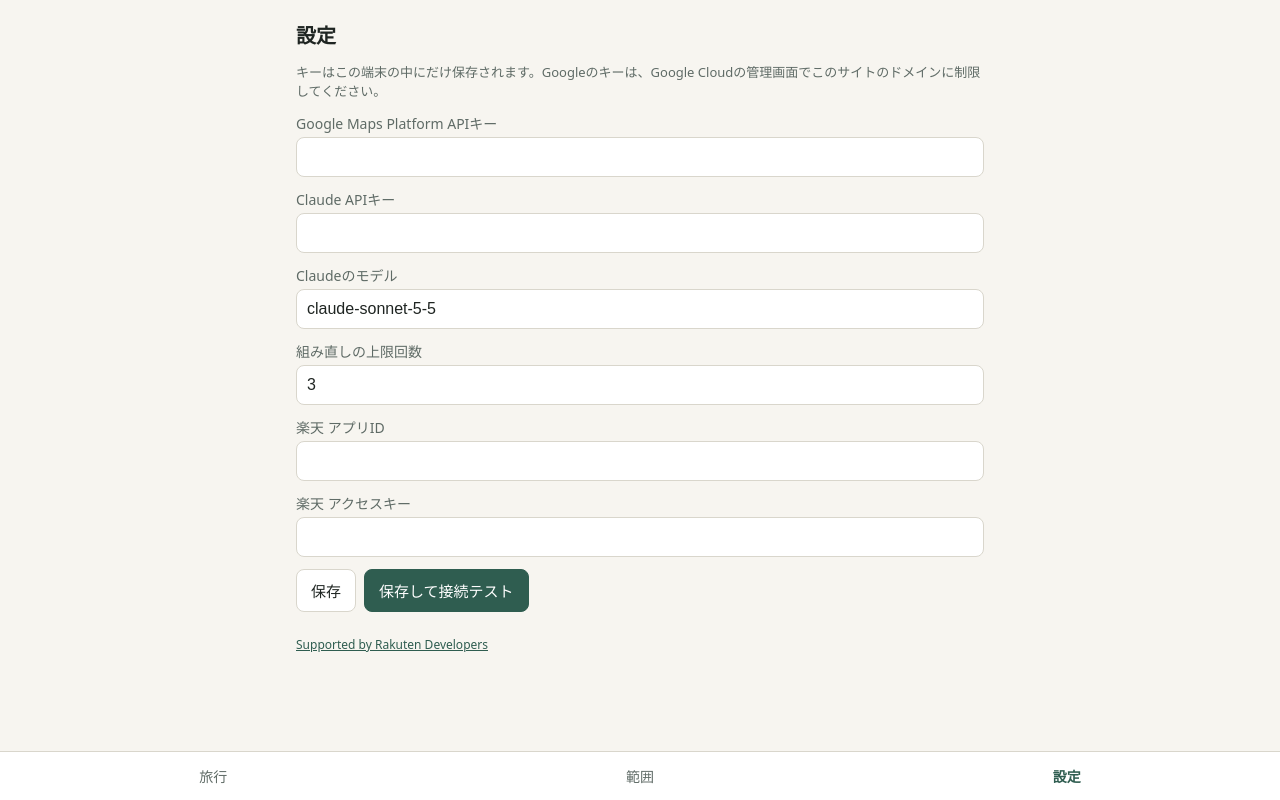
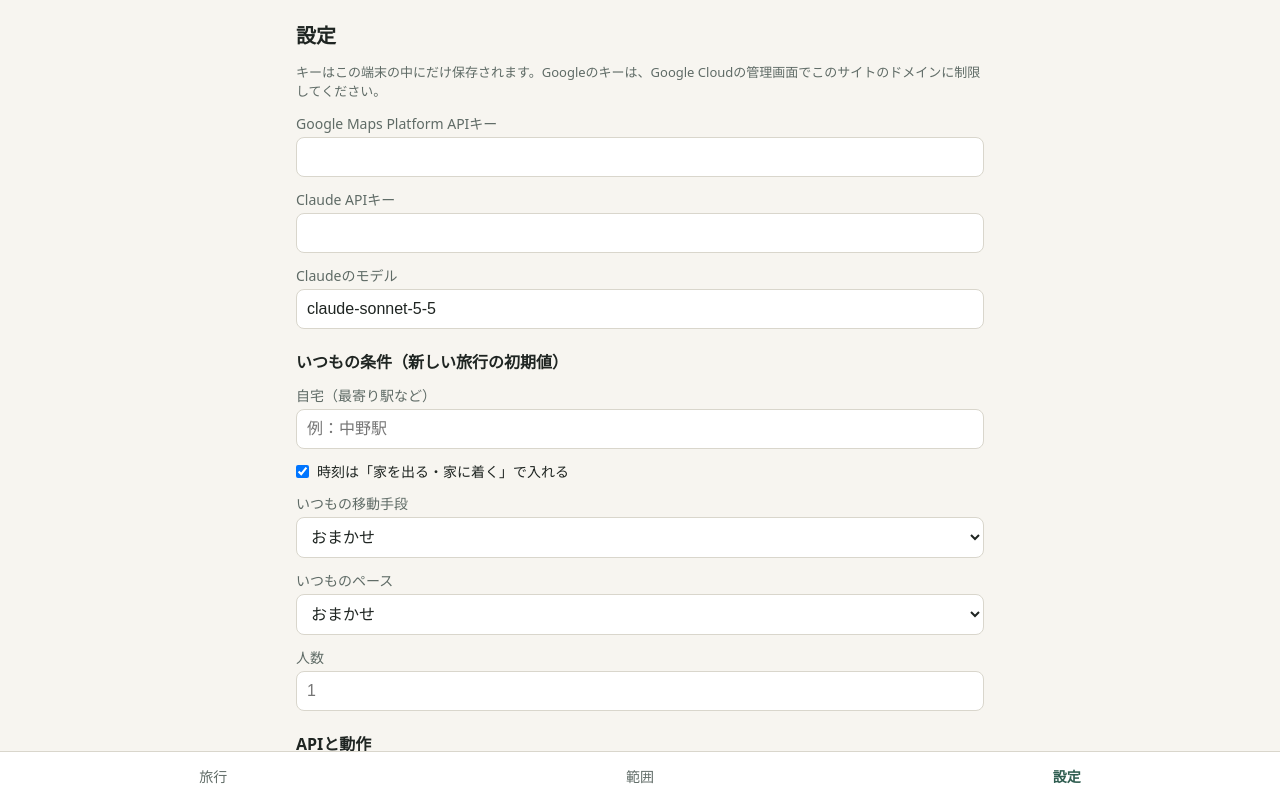
Before and after one commit to asatoh412-spec/tabi-planner, a React (Vite) app: page / in a window 1280 px wide. Both pictures are taken after a click on the button "設定". Shown: the top 800 px of the page. Built offline with nearby package versions, Linux system fonts and the light colour scheme.

Commit message:
設定に「いつもの条件」（自宅など）を追加し、新しい旅行の初期値にする

```diff
--- a/src/components/ConditionsForm.tsx
+++ b/src/components/ConditionsForm.tsx
@@ -26,6 +26,19 @@ export default function ConditionsForm({ initial, onStart, goArea, onDraft }: {
   const [withEvents, setWithEvents] = useState(initial?.withEvents ?? true)
   useEffect(() => { onDraft?.({ name, conditions: c, withEvents }) }, [name, c, withEvents])
 
+  // 新しい旅行では「いつもの条件」（設定タブ）を初期値として入れる
+  useEffect(() => {
+    if (initial) return
+    getSettings().then(st => setC(x => ({
+      ...x,
+      home: x.home ?? (st.home || null),
+      startBasis: x.startBasis ?? (st.home && (st.homeTravelBasis ?? true) ? 'home' : 'gateway'),
+      endBasis: x.endBasis ?? (st.home && (st.homeTravelBasis ?? true) ? 'home' : 'gateway'),
+      mode: x.mode ?? st.defaultMode ?? null,
+      pace: x.pace ?? st.defaultPace ?? null,
+      adults: x.adults ?? st.defaultAdults ?? null,
+    })))
+  }, [])
   useEffect(() => { listAreas().then(a => { setAreas(a); if (!c.areaIds.length && a.length === 1) setC(x => ({ ...x, areaIds: [a[0].id] })) }); listPresets().then(setPresets) }, [])
 
   const upd = (p: Partial<Conditions>) => setC(x => ({ ...x, ...p }))
--- a/src/components/Settings.tsx
+++ b/src/components/Settings.tsx
@@ -45,6 +45,19 @@ export default function Settings() {
       <label>Google Maps Platform APIキー<input type="password" value={s.googleKey} onChange={set('googleKey')} autoComplete="off" /></label>
       <label>Claude APIキー<input type="password" value={s.anthropicKey} onChange={set('anthropicKey')} autoComplete="off" /></label>
       <label>Claudeのモデル<input value={s.claudeModel} onChange={set('claudeModel')} /></label>
+      <h2>いつもの条件（新しい旅行の初期値）</h2>
+      <label>自宅（最寄り駅など）<input value={s.home ?? ''} onChange={e => { setS({ ...s, home: e.target.value }); setSaved(false) }} placeholder="例：中野駅" /></label>
+      <label className="check"><input type="checkbox" checked={s.homeTravelBasis ?? true} onChange={e => { setS({ ...s, homeTravelBasis: e.target.checked }); setSaved(false) }} />時刻は「家を出る・家に着く」で入れる</label>
+      <label>いつもの移動手段
+        <select value={s.defaultMode ?? ''} onChange={e => { setS({ ...s, defaultMode: (e.target.value || null) as S['defaultMode'] }); setSaved(false) }}>
+          <option value="">おまかせ</option><option value="train">電車中心</option><option value="car">車</option><option value="walk_transit">徒歩＋公共交通</option>
+        </select></label>
+      <label>いつものペース
+        <select value={s.defaultPace ?? ''} onChange={e => { setS({ ...s, defaultPace: (e.target.value || null) as S['defaultPace'] }); setSaved(false) }}>
+          <option value="">おまかせ</option><option value="relaxed">ゆったり</option><option value="standard">標準</option><option value="packed">詰め込み</option>
+        </select></label>
+      <label>人数<input type="number" min={1} max={10} value={s.defaultAdults ?? ''} onChange={e => { setS({ ...s, defaultAdults: e.target.value ? Number(e.target.value) : null }); setSaved(false) }} placeholder="1" /></label>
+      <h2>APIと動作</h2>
       <label>組み直しの上限回数<input type="number" min={0} max={5} value={s.maxRepair} onChange={e => { setS({ ...s, maxRepair: Number(e.target.value) }); setSaved(false) }} /></label>
       <label>楽天 アプリID<input value={s.rakutenAppId} onChange={set('rakutenAppId')} autoComplete="off" /></label>
       <label>楽天 アクセスキー<input type="password" value={s.rakutenAccessKey} onChange={set('rakutenAccessKey')} autoComplete="off" /></label>
--- a/src/types.ts
+++ b/src/types.ts
@@ -181,6 +181,12 @@ export interface Settings {
   rakutenAccessKey: string
   claudeModel: string
   maxRepair: number
+  /** いつもの条件（新しい旅行の初期値） */
+  home?: string
+  homeTravelBasis?: boolean
+  defaultMode?: Mode | null
+  defaultPace?: Pace | null
+  defaultAdults?: number | null
 }
 
 export const emptyConditions = (): Conditions => ({
```
